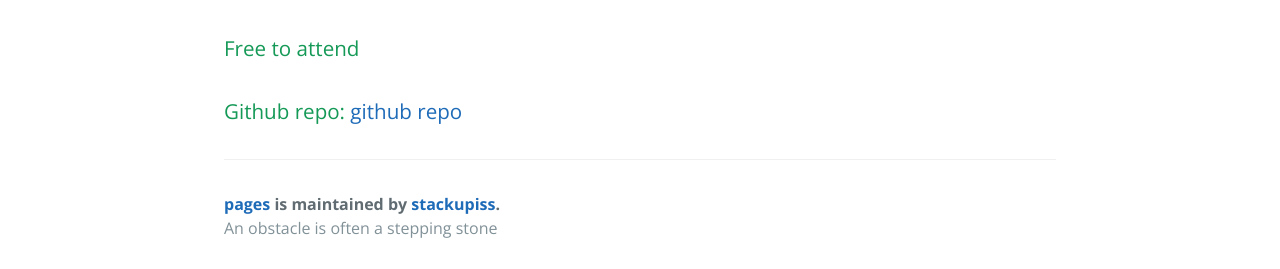
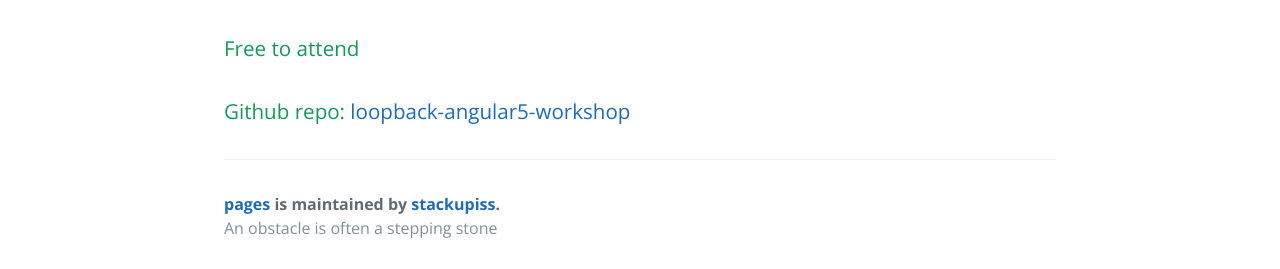
Before and after one commit to stackupiss/pages, a Jekyll site: the page built from talk01.md, in a window 1280 px wide. Shown: the part 1613-1882 px from the top of the page. Built offline with Jekyll 4.4.1, drawn with Linux system fonts in a browser that asks for light colours; our own code applies the rules of GitHub Pages for plain Markdown files.

```diff
--- a/talk01.md
+++ b/talk01.md
@@ -34,4 +34,4 @@ Though loopback 4 is coming up entirely on the typescript. It's still too early.
 ### Venue: #02-13, 79 Ayer Rajah Crescent, Block 79, Singapore 139955
 ### Free to attend
 
-### Github repo: [github repo](https://github.com/balaprasanna/loopback-angular5-workshop)
+### Github repo: [loopback-angular5-workshop](https://github.com/balaprasanna/loopback-angular5-workshop)
```
